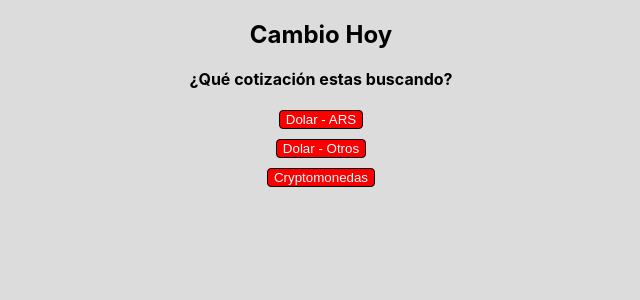
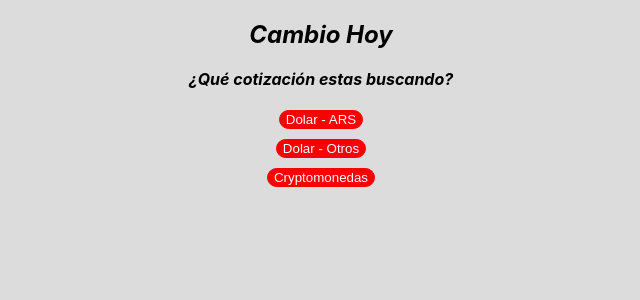
Before and after one commit to Leandro-Pugliese/cambio_hoy, a React (Create React App) app: page / in a window 1280 px wide. Shown: the top 300 px of the page, without its empty margins (319-959 px from the left). Built offline with nearby package versions, Linux system fonts and the light colour scheme.

Commit message:
Cambio_Hoy-V2.2(CssShowLogidAdded)

```diff
--- a/src/App.css
+++ b/src/App.css
@@ -44,14 +44,15 @@ body {
 .botones button {
   background-color: rgb(250, 0, 0);
   color: azure;
-  border: solid 1px black;
-  border-radius: 4px;
+  border: solid 1px rgb(250, 0, 0);
+  border-radius: 10px;
   margin: 5px;
 }
 
 .botones button:hover {
   background-color: blue;
   cursor: pointer;
+  border: solid 1px blue;
 }
 
 /* DOLAR */
@@ -83,6 +84,19 @@ body {
   color: red;
 }
 
+
+ /* PARES */
+ #pares {
+  display: flex;
+  flex-direction: column;
+  justify-content: center;
+  align-items: center;
+ }
+
+#dolarOtros {
+  width: 450px;
+  box-shadow: 3px 3px 3px 3px rgb(7, 119, 113);
+}
 
 /* CRYPTO */
 #cryptos {
--- a/src/App.js
+++ b/src/App.js
@@ -53,6 +53,8 @@ function App() {
     setLiqui(liquiDolar);
 
     setDolarCss(true)
+    setParesCss(false)
+    setCryptoCss(false)
 
   }
 
@@ -61,6 +63,7 @@ function App() {
   const [euro, setEuro] = useState("");
   const [jpy, setJpy] = useState("");
   const [text, setTexto] = useState("");
+  const [paresCss, setParesCss] = useState("");
 
   const buscarOtros = async () => {
 
@@ -81,6 +84,11 @@ function App() {
     let jpyData = await jpyDolar.data
     let japan = `USD = ${jpyData.rates.JPY} JPY (Yen) (${jpyData.date})`
     setJpy(japan);
+
+    setParesCss(true)
+    setCryptoCss(false)
+    setDolarCss(false)
+
   }
 
   //CoinBase Api
@@ -131,6 +139,8 @@ function App() {
     setMatic(matic)
 
     setCryptoCss(true)
+    setDolarCss(false)
+    setParesCss(false)
   }
 
 
@@ -138,8 +148,8 @@ function App() {
   return (
     <div className="App">
       <div id='titulo'>
-        <h2>Cambio Hoy</h2>
-        <p><b>¿Qué cotización estas buscando?</b></p>
+        <h2><i>Cambio Hoy</i></h2>
+        <p><b><i>¿Qué cotización estas buscando?</i></b></p>
       </div>
       <div className="botones">
         <div>
@@ -153,6 +163,7 @@ function App() {
         </div>
       </div>
       <div id="cotizaciones">
+      <br/>
         {(!! dolarCss) &&
           <div id='dolar'>
             <div id="dolarArs">
@@ -177,7 +188,9 @@ function App() {
             </div>
           </div>
         }
+        {(!! paresCss) &&
         <div id="pares">
+          <div id='dolarOtros'>
             <div id="otros">
               <h4>{text}</h4>
             </div>
@@ -191,6 +204,8 @@ function App() {
               <p>{jpy}</p>
             </div>
           </div>
+        </div>
+        }
         {(!!cryptoCss) &&
           <div id="cryptos">
             <div id="cryptomonedas">
```
Lines whose indentation alone changed are shown as unchanged.
